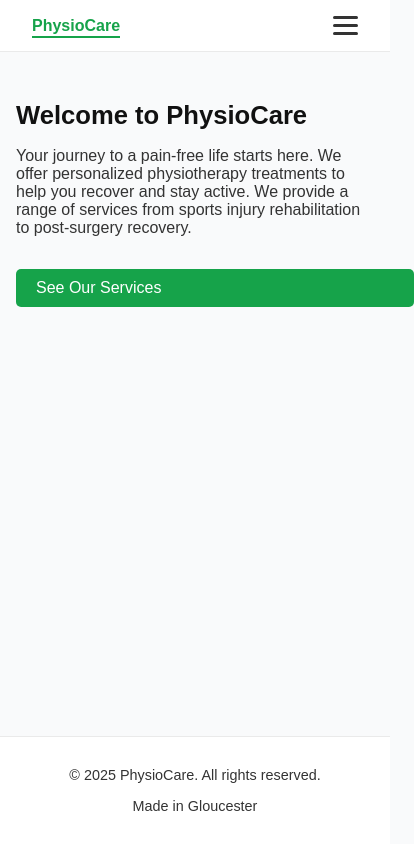
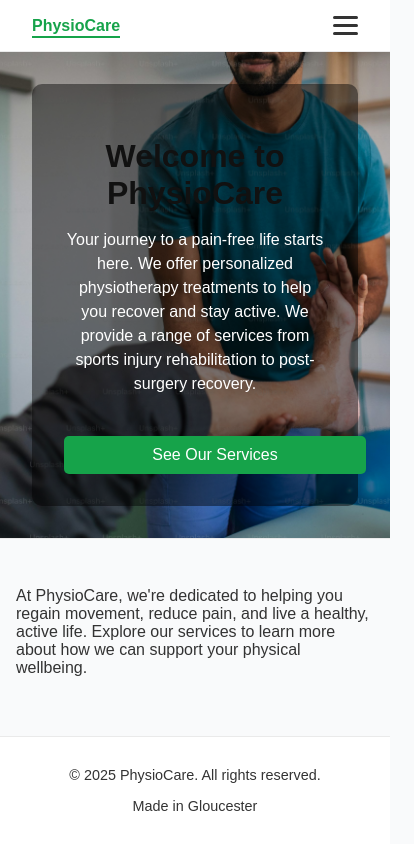
Before and after one commit to krishnatural/physio-website, a plain HTML site: page index.html in a window 390 px wide. Shown: the whole page, 414 px wide, since content can reach past the window. Drawn offline with Linux system fonts and the light colour scheme.

Commit message:
Added home image

```diff
--- a/css/style.css
+++ b/css/style.css
@@ -261,3 +261,49 @@ button:hover {
     font-size: 1.6rem;
   }
 }
+
+/* === Hero Section === */
+.hero {
+  position: relative;
+  background: url('../images/home.jpg') no-repeat center center/cover;
+  min-height: 60vh;
+  display: flex;
+  align-items: center;
+  justify-content: center;
+  text-align: center;
+  color: #fff;
+}
+
+.hero-overlay {
+  background: rgba(0, 0, 0, 0.45);
+  padding: 2rem;
+  border-radius: 10px;
+  max-width: 700px;
+}
+
+.hero h1 {
+  font-size: 2.5rem;
+  margin-bottom: 1rem;
+}
+
+.hero p {
+  font-size: 1.2rem;
+  margin-bottom: 1.5rem;
+  line-height: 1.5;
+}
+
+/* Responsive hero text */
+@media (max-width: 768px) {
+  .hero {
+    min-height: 50vh;
+    padding: 2rem;
+  }
+
+  .hero h1 {
+    font-size: 2rem;
+  }
+
+  .hero p {
+    font-size: 1rem;
+  }
+}
--- a/index.html
+++ b/index.html
@@ -9,11 +9,24 @@
 </head>
 <body>
   <div id="navbar"></div>
+
+  <!-- Hero Section -->
+  <header class="hero">
+    <div class="hero-overlay">
+      <h1>Welcome to PhysioCare</h1>
+      <p>Your journey to a pain-free life starts here. We offer personalized physiotherapy treatments to help you recover and stay active. We provide a range of services from sports injury rehabilitation to post-surgery recovery.</p>
+      <a href="services.html" class="cta-button">See Our Services</a>
+    </div>
+  </header>
+
+  <!-- Main Content -->
   <main class="container">
-    <h1>Welcome to PhysioCare</h1>
-    <p>Your journey to a pain-free life starts here. We offer personalized physiotherapy treatments to help you recover and stay active. We provide a range of services from sports injury rehabilitation to post-surgery recovery.</p>
-    <a href="services.html" class="cta-button">See Our Services</a>
+    <p>
+      At PhysioCare, we're dedicated to helping you regain movement, reduce pain, and live a healthy, active life.
+      Explore our services to learn more about how we can support your physical wellbeing.
+    </p>
   </main>
+
   <div id="footer"></div>
 </body>
 </html>
```
Also changed, not shown: images/home.jpg (added).
